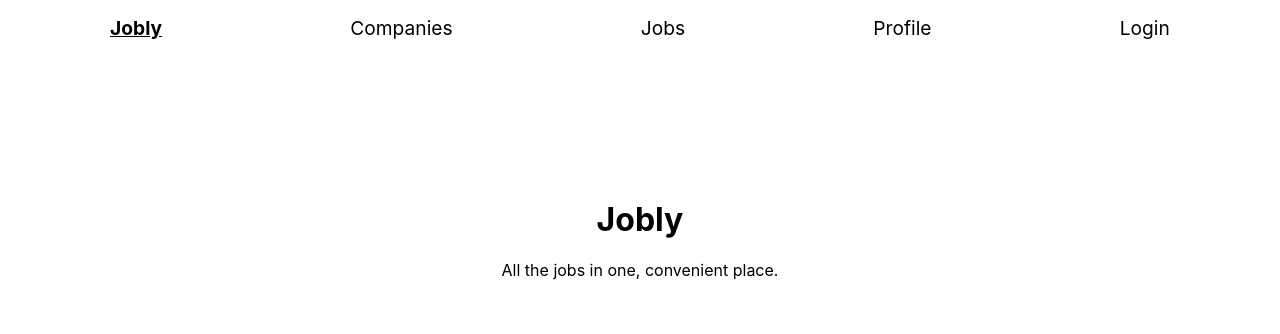
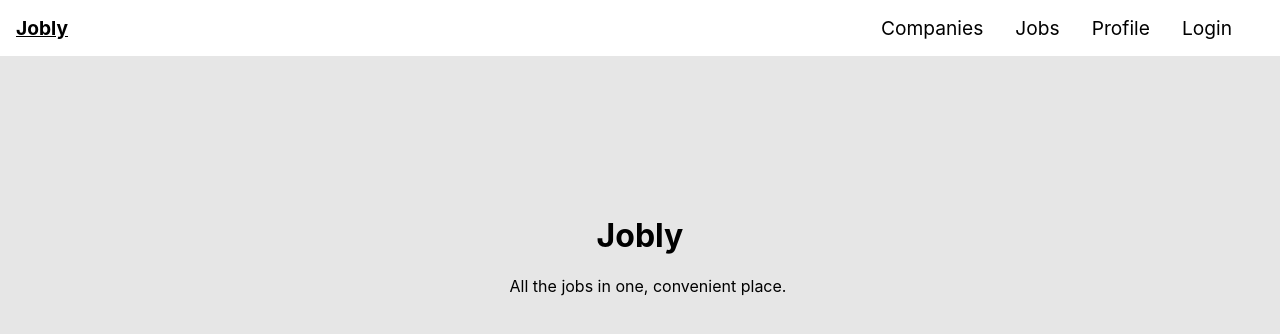
Before and after one commit to colts18seth/React_Jobly, a React (Create React App) app: page / in a window 1280 px wide. Shown: the top 334 px of the page. Built offline with nearby package versions, Linux system fonts and the light colour scheme.

Commit message:
api calls

```diff
--- a/src/App.css
+++ b/src/App.css
@@ -2,37 +2,6 @@
   text-align: center;
 }
 
-.App-logo {
-  height: 40vmin;
-  pointer-events: none;
+body {
+  background-color: rgb(230, 230, 230);
 }
-
-@media (prefers-reduced-motion: no-preference) {
-  .App-logo {
-    animation: App-logo-spin infinite 20s linear;
-  }
-}
-
-.App-header {
-  background-color: #282c34;
-  min-height: 100vh;
-  display: flex;
-  flex-direction: column;
-  align-items: center;
-  justify-content: center;
-  font-size: calc(10px + 2vmin);
-  color: white;
-}
-
-.App-link {
-  color: #61dafb;
-}
-
-@keyframes App-logo-spin {
-  from {
-    transform: rotate(0deg);
-  }
-  to {
-    transform: rotate(360deg);
-  }
-}
--- a/src/CompaniesList.js
+++ b/src/CompaniesList.js
@@ -2,6 +2,7 @@ import React, { useEffect, useState } from 'react';
 import { v4 as uuid } from 'uuid';
 import Api from './Api';
 import CompanyCard from './CompanyCard';
+import './CompaniesList.css';
 
 function CompaniesList() {
     const [companies, setCompanies] = useState();
--- /dev/null
+++ b/src/CompanyCard.css
@@ -0,0 +1,17 @@
+.CompanyCard {
+    text-align: left;
+    margin: 2rem auto;
+    width: 60%;
+    border: 1px solid black;
+    background-color: #fff;
+}
+
+.CompanyCard img {
+    float: right;
+    width: 50px;
+    height: 50px;
+}
+
+.CompanyCard h2, p {
+    margin-left: 1rem;
+}
--- a/src/CompanyCard.js
+++ b/src/CompanyCard.js
@@ -1,9 +1,14 @@
 import React from 'react';
+import './CompanyCard.css';
+import image from './imgs/download.png';
 
 function CompanyCard({ company }) {
     return (
         <div className="CompanyCard">
-            <h1>{company.name}</h1>
+            <img src={image} alt={company.handle + " logo"} />
+            <h2>{company.name}</h2>
+
+            <p>{company.description}</p>
         </div>
     );
 }
--- a/src/Nav.css
+++ b/src/Nav.css
@@ -2,8 +2,9 @@
     font-size: 1.2rem;
     display: flex;
     flex-direction: row;
-    justify-content: space-around;
-    margin: 1rem;
+    justify-content: space-between;
+    padding: 1rem;
+    background-color: #fff;
 }
 
 a {
@@ -15,3 +16,7 @@ a {
     font-weight: bold;
     text-decoration: underline;
 }
+
+.links a {
+    margin-right: 2rem;
+}
--- a/src/Nav.js
+++ b/src/Nav.js
@@ -8,6 +8,7 @@ function Nav() {
             <NavLink exact to='/'>
                 Jobly
             </NavLink>
+            <div className='links'>
                 <NavLink to='/companies'>
                     Companies
             </NavLink>
@@ -20,6 +21,7 @@ function Nav() {
                 <NavLink to='/login'>
                     Login
             </NavLink>
+            </div>
         </nav>
     );
 }
```
Also changed, not shown: src/CompaniesList.css (added), src/imgs/download.png (added). Lines whose indentation alone changed are shown as unchanged.
